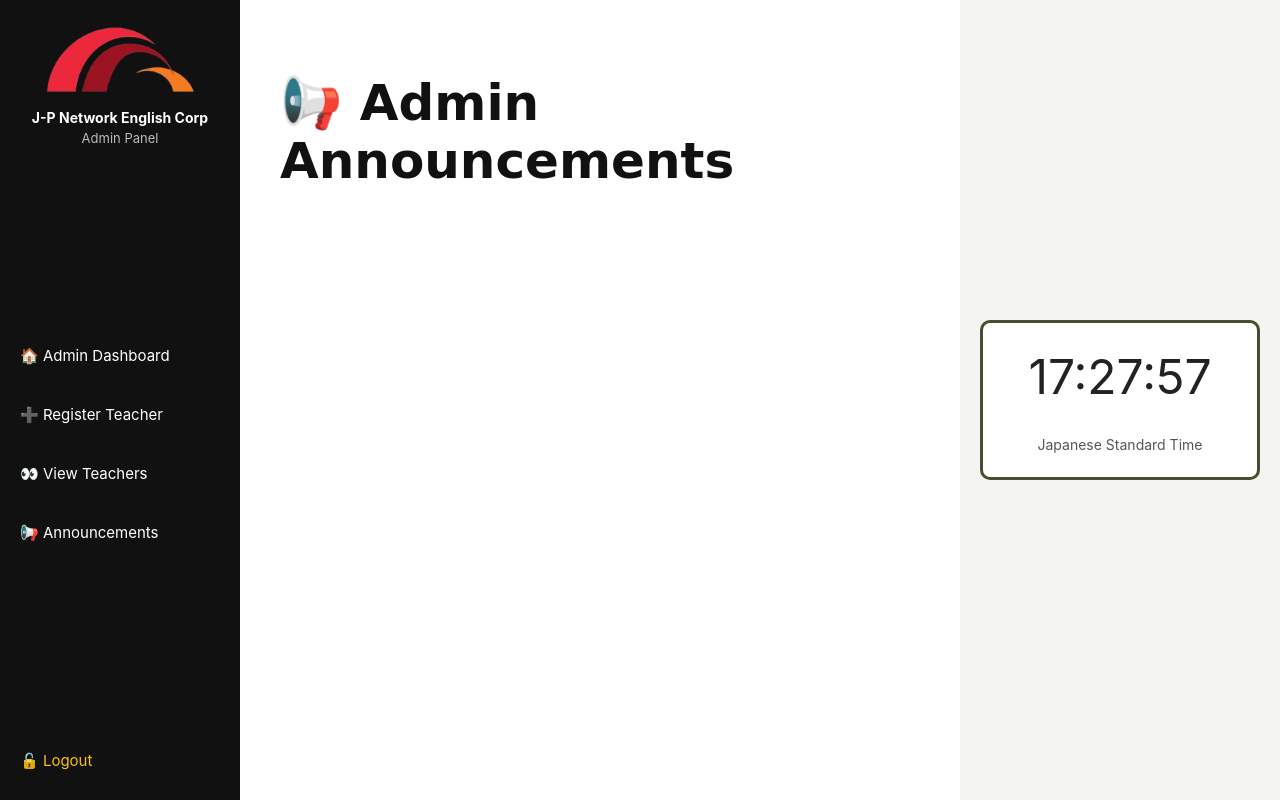
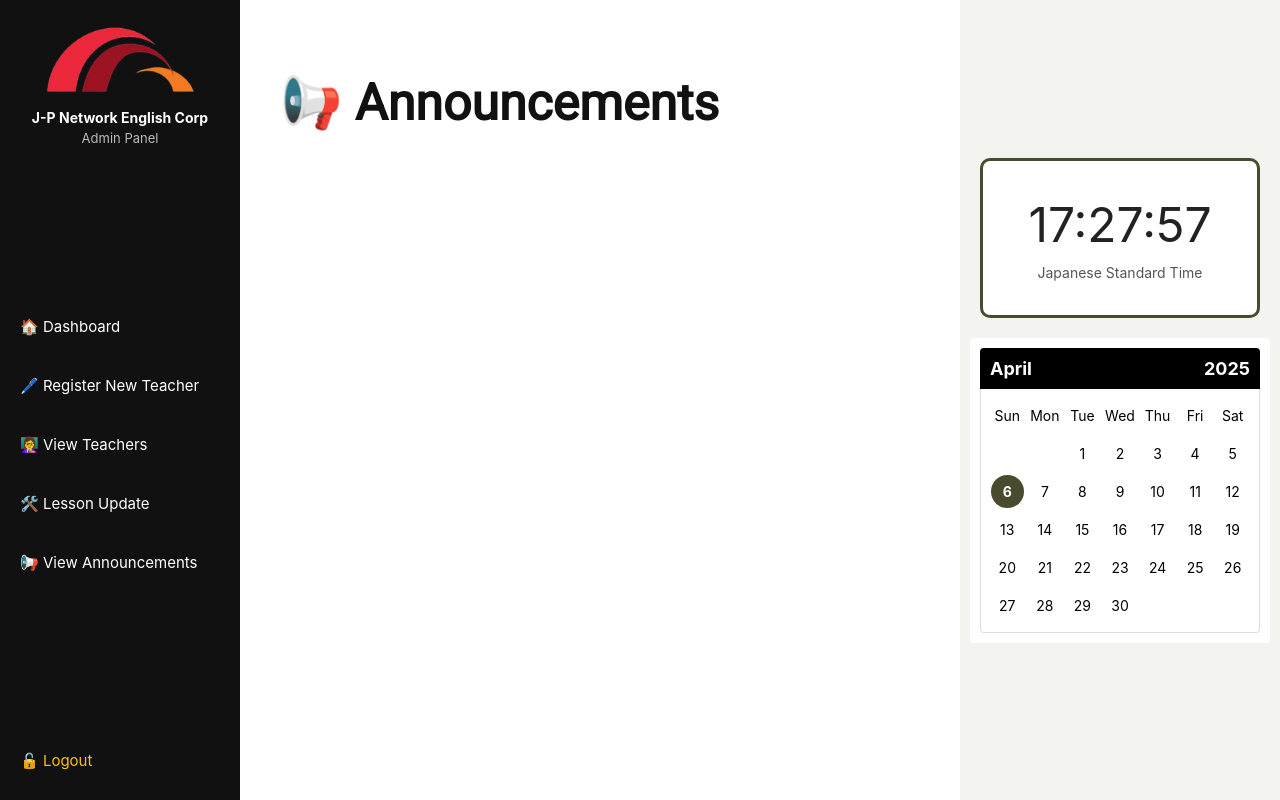
Before and after one commit to jp-interac-class/JPinterac, a PHP site: page /adminannouncement.php in a window 1280 px wide. Run offline with PHP 8.4, Linux system fonts and the light colour scheme; the visitor is signed in with stand-in values (Sample User, id 1); data that the repository does not hold is empty.

```diff
--- a/admin.php
+++ b/admin.php
@@ -23,7 +23,7 @@ $daysInMonth = date("t", $firstDayOfMonth);
   <meta charset="UTF-8" />
   <meta name="viewport" content="width=device-width, initial-scale=1.0" />
   <title>Admin Dashboard</title>
-  <link href="https://fonts.googleapis.com/css2?family=Great+Vibes&display=swap" rel="stylesheet">
+  <link href="https://fonts.googleapis.com/css2?family=Roboto&display=swap" rel="stylesheet">
   <link rel="stylesheet" href="admin.css">
   <script src="https://cdn.jsdelivr.net/npm/sweetalert2@11"></script>
 </head>
--- a/adminannouncement.css
+++ b/adminannouncement.css
@@ -22,7 +24,6 @@ body {
     height: 100vh;
     display: flex;
     flex-direction: column;
-  align-items: stretch;
     justify-content: space-between;
     padding: 20px 0;
     box-sizing: border-box;
@@ -61,48 +62,79 @@ body {
 .nav {
     display: flex;
     flex-direction: column;
-  gap: 20px;
+    align-items: flex-start;
+    gap: 40px;
+    padding: 0 20px;
+    width: 100%;
 }
 
 .nav-item {
     color: white;
     text-decoration: none;
-  font-size: 16px;
-  padding: 8px 20px;
-  border-radius: 8px;
-  transition: background 0.3s;
+    font-size: 15px;
+    display: flex;
+    align-items: center;
+    gap: 10px;
+    transition: background 0.2s;
+    width: 100%;
 }
 
 .nav-item:hover {
-  background: #333;
+    background-color: #1a1a1a;
+    border-radius: 6px;
+    padding-left: 6px;
 }
 
 .logout {
-  text-align: center;
-  color: white;
-  font-size: 16px;
+    color: #ffc107;
     text-decoration: none;
-  margin-bottom: 20px;
+    font-size: 15px;
+    display: flex;
+    align-items: center;
+    gap: 10px;
+    justify-content: flex-start;
+    padding: 10px 20px;
 }
 
-/* MAIN CONTENT */
+/* MAIN PANEL */
 .main {
     flex: 1;
-  padding: 30px;
-  overflow-y: auto;
+    padding: 40px;
+    background: white;
+    display: flex;
+    flex-direction: column;
+    box-sizing: border-box;
+    height: 100vh;
+    overflow: hidden;
 }
 
-h1 {
-  font-size: 32px;
-  margin-bottom: 20px;
+/* INNER SCROLL AREA */
+.main-scroll {
+    flex: 1;
+    overflow-y: auto;
+    padding-right: 6px;
+    min-height: 0;
+    box-sizing: border-box;
 }
 
-.main-scroll {
-  overflow-y: auto;
-  max-height: calc(100vh - 150px);
+.main-scroll::-webkit-scrollbar {
+    width: 6px;
 }
 
-/* FAQ-Style Announcement Display */
+.main-scroll::-webkit-scrollbar-thumb {
+    background-color: #bbb;
+    border-radius: 4px;
+}
+
+/* HEADER */
+h1 {
+    font-family: 'Roboto', cursive; /* Match your admin.css */
+    font-size: 50px;
+    font-weight: 600;
+    color: #111;
+}
+
+/* ANNOUNCEMENT LIST STYLE */
 .faq-container {
     display: flex;
     flex-direction: column;
@@ -143,22 +183,86 @@ h1 {
 
 /* RIGHT PANEL */
 .right-panel {
-  width: 240px;
-  background: #fff;
-  padding: 20px;
-  border-left: 1px solid #ddd;
+    width: 320px;
+    padding: 40px 20px;
+    background-color: #f3f3ef;
     display: flex;
     flex-direction: column;
     align-items: center;
+    justify-content: center;
+    gap: 20px;
+    height: 100vh;
     box-sizing: border-box;
 }
 
 .clock {
-  text-align: center;
-  margin-bottom: 30px;
+    display: flex;
+    flex-direction: column;
+    justify-content: center;
+    align-items: center;
+    background-color: #fff;
+    padding: 30px 10px;
+    border: 3px solid #4a4a2f;
+    border-radius: 10px;
+    width: 100%;
+    height: 160px;
+    box-sizing: border-box;
 }
 
-#time {
-  font-size: 28px;
+.clock span#time {
+    font-size: 48px;
+    margin-bottom: 10px;
+    text-align: center;
+    width: 100%;
+}
+
+.clock span:last-child {
+    font-size: 14px;
+    color: #555;
+}
+
+/* CALENDAR */
+.calendar {
+    background: white;
+    color: #000;
+    width: 100%;
+    padding: 10px;
+    border-radius: 4px;
+    text-align: center;
+}
+
+.calendar-header {
+    display: flex;
+    justify-content: space-between;
+    font-weight: bold;
+    font-size: 18px;
+    background: #000;
+    color: #fff;
+    padding: 10px;
+    border-radius: 4px 4px 0 0;
+}
+
+.calendar-grid {
+    display: grid;
+    grid-template-columns: repeat(7, 1fr);
+    gap: 5px;
+    font-size: 14px;
+    padding: 10px;
+    color: #000;
+    text-align: center;
+    background: #fff;
+    border: 1px solid #ddd;
+    border-top: none;
+    border-radius: 0 0 4px 4px;
+}
+
+.calendar-grid div {
+    padding: 8px 0;
+}
+
+.today {
+    background-color: #4a4a2f;
+    color: white;
+    border-radius: 50%;
     font-weight: bold;
 }
--- a/adminannouncement.php
+++ b/adminannouncement.php
@@ -8,6 +8,15 @@ if (!isset($_SESSION["loggedin"]) || $_SESSION["loggedin"] !== true || $_SESSION
 include 'db_connect.php';
 
 date_default_timezone_set('Asia/Tokyo');
+
+$currentTime = date("H:i:s");
+$today = date("j");
+$month = date("n");
+$year = date("Y");
+$monthName = date("F");
+$firstDayOfMonth = mktime(0, 0, 0, $month, 1, $year);
+$startDay = date("w", $firstDayOfMonth);
+$daysInMonth = date("t", $firstDayOfMonth);
 
 // Fetch announcements
 $announcements = [];
@@ -41,9 +50,12 @@ function convertEmojis($text, $emojiMap) {
   <meta charset="UTF-8" />
   <meta name="viewport" content="width=device-width, initial-scale=1.0" />
   <title>Admin Announcements</title>
-  <link rel="stylesheet" href="announcement.css" />
+  <link href="https://fonts.googleapis.com/css2?family=Roboto&display=swap" rel="stylesheet">
+  <link rel="stylesheet" href="adminannouncement.css"> <!-- ✅ Correct CSS file -->
 </head>
+
 <body>
+
 <div class="container">
   <!-- Sidebar -->
   <aside class="sidebar">
@@ -56,10 +68,11 @@ function convertEmojis($text, $emojiMap) {
     </div>
     <div class="nav-wrapper">
       <nav class="nav">
-        <a href="admin.php" class="nav-item">🏠 Admin Dashboard</a>
-        <a href="registerteacher.php" class="nav-item">➕ Register Teacher</a>
-        <a href="viewteachers.php" class="nav-item">👀 View Teachers</a>
-        <a href="adminannouncement.php" class="nav-item">📢 Announcements</a>
+        <a href="admin.php" class="nav-item">🏠 Dashboard</a>
+        <a href="registerteacher.php" class="nav-item">🖊️ Register New Teacher</a>
+        <a href="viewteachers.php" class="nav-item">👩‍🏫 View Teachers</a>
+        <a href="lessonupdate.php" class="nav-item">🛠️ Lesson Update</a>
+        <a href="adminannouncement.php" class="nav-item">📢 View Announcements</a>
       </nav>
     </div>
     <a href="logout.php" class="logout">🔓 Logout</a>
@@ -67,13 +80,15 @@ function convertEmojis($text, $emojiMap) {
 
   <!-- Main Content -->
   <main class="main">
-    <h1>📢 Admin Announcements</h1>
     <div class="main-scroll">
+      <h1>📢 Announcements</h1>
+
       <div class="faq-container">
         <?php foreach ($announcements as $item): ?>
           <div class="faq-item">
             <h3><?php echo date("F j, Y", strtotime($item['date'])); ?></h3>
             <p><?php echo nl2br(convertEmojis(htmlspecialchars($item['content']), $emojiMap)); ?></p>
+
             <?php if (!empty($item['file'])): ?>
               <?php
                 $files = json_decode($item['file'], true);
@@ -98,14 +113,31 @@ function convertEmojis($text, $emojiMap) {
           </div>
         <?php endforeach; ?>
       </div>
+
     </div>
   </main>
 
-  <!-- Right Panel (optional clock/calendar if you want) -->
+  <!-- Right Panel -->
   <section class="right-panel">
-    <div class="clock" id="live-clock">
-      <span id="time">--:--:--</span><br/>
+    <div class="clock">
+      <span id="time">--:--:--</span>
       <span>Japanese Standard Time</span>
+    </div>
+    <div class="calendar">
+      <div class="calendar-header">
+        <span class="month"><?php echo $monthName; ?></span>
+        <span class="year"><?php echo $year; ?></span>
+      </div>
+      <div class="calendar-grid">
+        <div>Sun</div><div>Mon</div><div>Tue</div><div>Wed</div><div>Thu</div><div>Fri</div><div>Sat</div>
+        <?php
+        for ($i = 0; $i < $startDay; $i++) echo "<div></div>";
+        for ($day = 1; $day <= $daysInMonth; $day++) {
+          $highlight = ($day == $today) ? "today" : "";
+          echo "<div class='$highlight'>$day</div>";
+        }
+        ?>
+      </div>
     </div>
   </section>
 </div>
@@ -122,5 +154,6 @@ function updateClock() {
 setInterval(updateClock, 1000);
 updateClock();
 </script>
+
 </body>
 </html>
--- a/announcement.css
+++ b/announcement.css
@@ -1,4 +1,4 @@
-/* BASE LAYOUT */
+/* RESET & LAYOUT */
 html, body {
   margin: 0;
   padding: 0;
@@ -24,7 +24,6 @@ html, body {
   height: 100vh;
   display: flex;
   flex-direction: column;
-  align-items: stretch;
   justify-content: space-between;
   padding: 20px 0;
   box-sizing: border-box;
@@ -95,27 +94,27 @@ html, body {
   gap: 10px;
   justify-content: flex-start;
   padding: 10px 20px;
-  width: 100%;
 }
 
 /* MAIN PANEL */
 .main {
   flex: 1;
+  padding: 40px;
+  background: white;
   display: flex;
   flex-direction: column;
-  background: white;
-  padding: 40px;
+  box-sizing: border-box;
   height: 100vh;
   overflow: hidden;
-  box-sizing: border-box;
 }
 
+/* INNER SCROLL AREA */
 .main-scroll {
   flex: 1;
   overflow-y: auto;
-  padding-right: 6px;
-  min-height: 0;
+  padding: 10px;
   box-sizing: border-box;
+  width: 100%;
 }
 
 .main-scroll::-webkit-scrollbar {
@@ -127,90 +126,90 @@ html, body {
   border-radius: 4px;
 }
 
+/* HEADER */
 h1 {
-  font-family: 'Great Vibes', cursive;
+  font-family: 'Roboto', cursive;
   font-size: 50px;
   font-weight: 600;
   color: #111;
+  margin-bottom: 30px;
 }
 
-h2 {
-  font-size: 22px;
-  margin-bottom: 20px;
-  color: #2b2b2b;
+/* ANNOUNCEMENT GRID (2 bubbles per row) */
+.announcement-grid {
+  display: grid;
+  grid-template-columns: repeat(auto-fit, minmax(300px, 1fr)); /* ✅ */
+  gap: 30px;
+  width: 100%;
+  box-sizing: border-box;
 }
 
-/* ANNOUNCEMENT / FAQ BOXES */
-.faq-container {
-  display: flex;
-  flex-direction: column;
-  gap: 24px;
-  flex: 1;
+
+/* BUBBLE STYLING */
+.announcement-card p {
+  font-size: 16px;
+  color: #555;
+  line-height: 1.7;
+  margin-top: 10px;
+  word-wrap: break-word; /* ✅ break long words */
+  overflow-wrap: break-word; /* ✅ break links correctly */
+  white-space: normal;
 }
 
-.faq-item {
-  background: #ffffff;
-  border: 1px solid #ddd;
-  border-left: 5px solid #4a4a2f;
-  border-radius: 8px;
-  padding: 20px;
-  box-shadow: 0 2px 4px rgba(0, 0, 0, 0.06);
+
+.announcement-card:hover {
+  transform: scale(1.02);
 }
 
-.faq-item h3 {
-  margin: 0 0 10px;
-  font-size: 18px;
-  color: #2c2c1e;
+.announcement-icon {
+  margin-bottom: 10px;
 }
 
-.faq-item p {
-  margin: 0 0 10px;
-  color: #444;
-  font-size: 15px;
+.announcement-icon img {
+  width: 60px;
+  height: 60px;
 }
 
-.faq-item a {
-  color: #3367d6;
-  text-decoration: underline;
-  word-break: break-word;
+.announcement-card h2 {
+  font-size: 22px;
+  margin: 10px 0;
+  font-weight: 700;
+  color: #333;
 }
 
-.faq-item a:hover {
-  text-decoration: none;
+.announcement-card p {
+  font-size: 16px;
+  color: #555;
+  line-height: 1.7;
+  margin-top: 10px;
+  word-wrap: break-word; /* ✅ long texts wrap nicely */
+  white-space: normal;
 }
 
-/* ATTACHMENTS CONTAINER */
-.attachments {
-  display: flex;
-  flex-wrap: wrap;
-  gap: 16px;
+.announcement-image {
+  max-width: 100%;
+  height: auto;
   margin-top: 15px;
-}
-
-/* IMAGE + VIDEO PREVIEW */
-.announcement-image,
-.announcement-video {
-  max-width: 300px;
-  width: 100%;
-  height: auto;
-  border-radius: 6px;
-  box-shadow: 0 1px 4px rgba(0,0,0,0.1);
+  border-radius: 8px;
 }
 
 .announcement-video {
-  background-color: black;
+  width: 100%;
+  height: auto;
+  margin-top: 15px;
+  border-radius: 8px;
 }
 
 /* RIGHT PANEL */
 .right-panel {
   width: 320px;
   padding: 40px 20px;
+  background-color: #f3f3ef;
   display: flex;
   flex-direction: column;
   align-items: center;
   justify-content: center;
   gap: 20px;
-  background-color: #f3f3ef;
   height: 100vh;
   box-sizing: border-box;
 }
@@ -220,7 +219,6 @@ h2 {
   flex-direction: column;
   justify-content: center;
   align-items: center;
-  font-family: 'Inter', sans-serif;
   background-color: #fff;
   padding: 30px 10px;
   border: 3px solid #4a4a2f;
@@ -242,6 +240,7 @@ h2 {
   color: #555;
 }
 
+/* CALENDAR */
 .calendar {
   background: white;
   color: #000;
--- a/faq.css
+++ b/faq.css
@@ -128,7 +128,7 @@ html, body {
 }
 
 h1 {
-  font-family: 'Calibri', cursive;
+  font-family: 'Roboto', cursive;
   font-size: 50px;
   font-weight: 600;
   color: #111;
--- a/faq.php
+++ b/faq.php
@@ -41,7 +41,7 @@ $calendar .= "</div></div>";
   <meta charset="UTF-8">
   <meta name="viewport" content="width=device-width, initial-scale=1.0">
   <title>Resources</title>
-  <link href="https://fonts.googleapis.com/css2?family=Great+Vibes&display=swap" rel="stylesheet">
+  <link href="https://fonts.googleapis.com/css2?family=Roboto&display=swap" rel="stylesheet">
   <link rel="stylesheet" href="faq.css">
 </head>
 <body>
--- a/lessondetails.css
+++ b/lessondetails.css
@@ -115,7 +115,7 @@ body {
 }
 
 h1 {
-  font-family: 'Great Vibes', cursive;
+  font-family: 'Roboto';
   font-size: 50px;
   font-weight: 600;
   color: #111;
--- a/lessondetails.php
+++ b/lessondetails.php
@@ -55,7 +55,7 @@ $formattedDate = $lesson ? date("F j, Y", strtotime($lesson['date'])) : '';
   <meta name="viewport" content="width=device-width, initial-scale=1.0" />
   <title>Lesson Details</title>
   <link rel="stylesheet" href="lessondetails.css" />
-  <link href="https://fonts.googleapis.com/css2?family=Great+Vibes&display=swap" rel="stylesheet">
+  <link href="https://fonts.googleapis.com/css2?family=Roboto&display=swap" rel="stylesheet">
 </head>
 <body>
 <div class="container">
--- a/lessonupdate.php
+++ b/lessonupdate.php
@@ -67,7 +67,7 @@ if ($selectedTeacher) {
 <html lang="en">
 <head>
   <meta charset="UTF-8" />
-  <link href="https://fonts.googleapis.com/css2?family=Great+Vibes&display=swap" rel="stylesheet">
+  <link href="https://fonts.googleapis.com/css2?family=Roboto&display=swap" rel="stylesheet">
   <meta name="viewport" content="width=device-width, initial-scale=1.0" />
   <title>Lesson Update</title>
   <link rel="stylesheet" href="lessonupdate.css" />
--- a/registerteacher.php
+++ b/registerteacher.php
@@ -75,7 +75,7 @@ $calendar .= "</div></div>";
   <meta name="viewport" content="width=device-width, initial-scale=1.0" />
   <title>Register Teacher</title>
   <link rel="stylesheet" href="registerteacher.css" />
-  <link href="https://fonts.googleapis.com/css2?family=Great+Vibes&display=swap" rel="stylesheet">
+  <link href="https://fonts.googleapis.com/css2?family=Roboto&display=swap" rel="stylesheet">
   <script src="https://cdn.jsdelivr.net/npm/sweetalert2@11"></script>
 </head>
 <body>
--- a/teacherdashboard.css
+++ b/teacherdashboard.css
@@ -111,7 +111,7 @@ html, body {
 }
 
 h1 {
-  font-family: 'Great Vibes', cursive;
+  font-family: 'Roboto';
   font-size: 50px;
   font-weight: 600;
   color: #111;
--- a/teacherdashboard.php
+++ b/teacherdashboard.php
@@ -60,7 +60,7 @@ $result = $stmt->get_result();
   <meta charset="UTF-8" />
   <meta name="viewport" content="width=device-width, initial-scale=1.0" />
   <title>Teacher Dashboard</title>
-  <link href="https://fonts.googleapis.com/css2?family=Great+Vibes&display=swap" rel="stylesheet">
+  <link href="https://fonts.googleapis.com/css2?family=Roboto&display=swap" rel="stylesheet">
   <link rel="stylesheet" href="teacherdashboard.css" />
 </head>
 <body>
--- a/viewteachers.php
+++ b/viewteachers.php
@@ -46,7 +46,7 @@ $calendar .= "</div></div>";
   <meta name="viewport" content="width=device-width, initial-scale=1.0" />
   <title>View Teachers</title>
   <link rel="stylesheet" href="viewteachers.css" />
-  <link href="https://fonts.googleapis.com/css2?family=Great+Vibes&display=swap" rel="stylesheet">
+  <link href="https://fonts.googleapis.com/css2?family=Roboto&display=swap" rel="stylesheet">
   <script src="https://cdn.jsdelivr.net/npm/sweetalert2@11"></script>
 </head>
 <body>
```
Also changed, not shown: other parts of adminannouncement.css (+19 -9 lines), announcement.php (+15 -31 lines), LOGO/announcement.png (added). Lines whose indentation alone changed are shown as unchanged.
